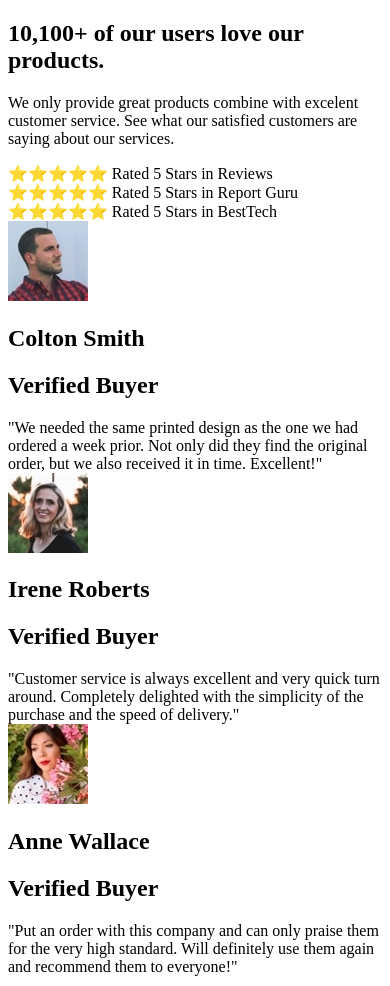
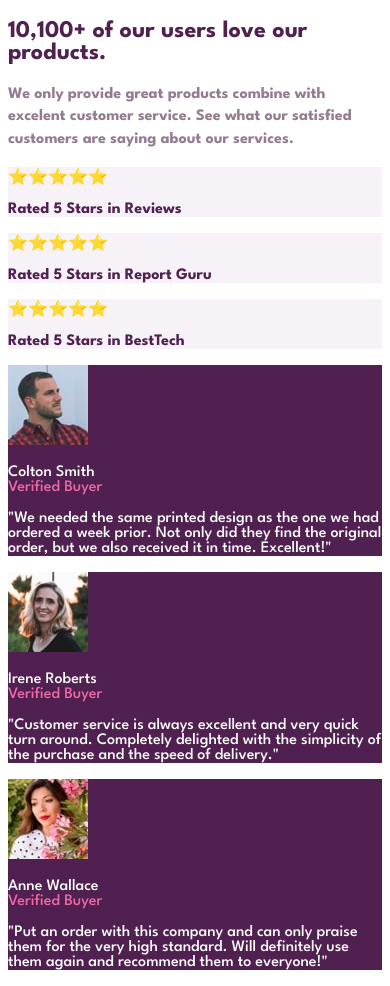
Before and after one commit to mihainrs/Social-proof-section, a plain HTML site: page index.html in a window 390 px wide. Drawn offline with Linux system fonts and the light colour scheme.

Commit message:
Mobile ver. done

```diff
--- a/index.html
+++ b/index.html
@@ -23,32 +23,41 @@
         </section>
         <!-- the review stars showcase part -->
         <section id="review-stars">
-            <div class="stars">⭐⭐⭐⭐⭐ Rated 5 Stars in Reviews</div>
-            <div class="stars">⭐⭐⭐⭐⭐ Rated 5 Stars in Report Guru</div>
-            <div class="stars">⭐⭐⭐⭐⭐ Rated 5 Stars in BestTech</div>
+            <div class="stars">
+            ⭐⭐⭐⭐⭐<p>Rated 5 Stars in Reviews</p>
+        </div>
+            <div class="stars">
+                ⭐⭐⭐⭐⭐<p>Rated 5 Stars in Report Guru</p>
+            </div>
+            <div class="stars">
+                ⭐⭐⭐⭐⭐<p>Rated 5 Stars in BestTech</p>
+            </div>
         </section>
         <!--the part with actual reviews -->
         <section id="reviews">
             <div class="review-box">
-                <img src="images/image-colton.jpg" alt="profile-pic#1">
-                <h1 class="buyer-name">Colton Smith</h1>
-                <h2 class="buyer-title">Verified Buyer</h2>
-                <span class="buyer-text">"We needed the same printed design as the one we had ordered a week prior. Not
-                    only did they find the original order, but we also received it in time. Excellent!"</span>
+                <div class="buyer">
+                 <img src="images/image-colton.jpg" alt="profile-pic#1" class="pfp">
+                 <p><span id="name">Colton Smith</span><br>Verified Buyer</br></p>
+                </div>
+                <span class="buyer-text"><p>"We needed the same printed design as the one we had ordered a week prior. Not
+                    only did they find the original order, but we also received it in time. Excellent!"</p></span>
             </div>
             <div class="review-box">
-                <img src="images/image-irene.jpg" alt="profile-pic#2">
-                <h1 class="buyer-name">Irene Roberts</h1>
-                <h2 class="buyer-title">Verified Buyer</h2>
-                <span class="buyer-text">"Customer service is always excellent and very quick turn around. Completely
-                    delighted with the simplicity of the purchase and the speed of delivery."</span>
+                <div class="buyer">
+                <img src="images/image-irene.jpg" alt="profile-pic#2" class="pfp">
+                <p><span id="name">Irene Roberts</span><br>Verified Buyer</br></p>
+            </div>
+                <span class="buyer-text"><p>"Customer service is always excellent and very quick turn around. Completely
+                    delighted with the simplicity of the purchase and the speed of delivery."</p></span>
             </div>
             <div class="review-box">
-                <img src="images/image-anne.jpg" alt="profile-pic#3">
-                <h1 class="buyer-name">Anne Wallace</h1>
-                <h2 class="buyer-title">Verified Buyer</h2>
-                <span class="buyer-text">"Put an order with this company and can only praise them for the very high
-                    standard. Will definitely use them again and recommend them to everyone!"</span>
+                <div class="buyer">
+                <img src="images/image-anne.jpg" alt="profile-pic#3" class="pfp">
+                <p><span id="name">Anne Wallace</span><br>Verified Buyer</br></p>
+                </div>
+                <span class="buyer-text"><p>"Put an order with this company and can only praise them for the very high
+                    standard. Will definitely use them again and recommend them to everyone!"</p></span>
             </div>
         </section>
     </div>
--- a/styles.css
+++ b/styles.css
@@ -5,6 +5,7 @@
     --LightGrayishMagenta: hsl(300, 24%, 96%);
     --White: hsl(0, 0%, 100%);
     background-color:var(--White);
+
 }
 
 /* - Font size: 15px */
@@ -15,10 +16,112 @@
   font-style: normal;
 } */
 
+/* colours, text and general stuff */
+
+.stars{
+    background-color:var(--LightGrayishMagenta);
+  }
+
+  .review-box{
+    background-color: var(--VeryDarkMagenta);
+}
+
+.fact-text{
+    font-family: "League Spartan", sans-serif;
+    font-optical-sizing: auto;
+    font-weight: 400;
+    font-style: normal;
+    line-height:1.4em;
+    color:var(--DarkGrayishMagenta);
+    font-weight: bold;
+}
+
+.fact, .stars>p{
+   color:var(--VeryDarkMagenta);
+   font-family: "League Spartan", sans-serif;
+   font-optical-sizing: auto;
+   font-weight: 700;
+   font-style: normal;
+}
+
+.review-box{
+    font-family: "League Spartan", sans-serif;
+    font-optical-sizing: auto;
+    font-weight: 500;
+    font-style: normal;
+    color:var(--White);
+}
+
+#name{
+    color:var(--White);
+}
+
+.buyer >p{
+    color: var(--SoftPink);
+}
+
 
 /* Designing for mobile first */
 @media only screen and (max-width:375px){
-    body {
+     .container{
+        display:flex;
+        justify-content: center;
+        align-items: center;
+     }
 
+     /* the intro text part */
+     .fact{
+        text-wrap:wrap;
+        padding: 1.5em 2.5em 0em 2.5em;
+        font-size:30px;
+        text-align: center;
+
+     }
+
+     .fact-text{
+        padding: 0 1em 1em 1em;
+        text-align: center;
+     }
+
+     /* review boxes */
+
+    .stars{
+        display:flex;
+        justify-content: center;
+        align-items: center;
+        flex-direction: column;
+        margin:1em 0.5em;
+        padding-top:1em;
+        border-radius:10px;
+    }
+
+    /* reviewers 'n comments */
+
+    .buyer{
+        display: flex;
+        justify-content: left;
+        align-items: center;
+        gap:1.5em;
+        padding:2em 2em 0 2em;
+    }
+
+    .pfp{
+        border-radius:50%;
+        max-width:3em;
+        max-height:3em;
+    }
+
+    #reviews{
+        margin:2em 1em;
+    }
+
+    .review-box{
+        margin-bottom:1em;
+        padding-bottom:1em;
+        border-radius:10px;
+    }
+
+    .buyer-text > p{
+        margin:1em 2em;
     }
 }
```
